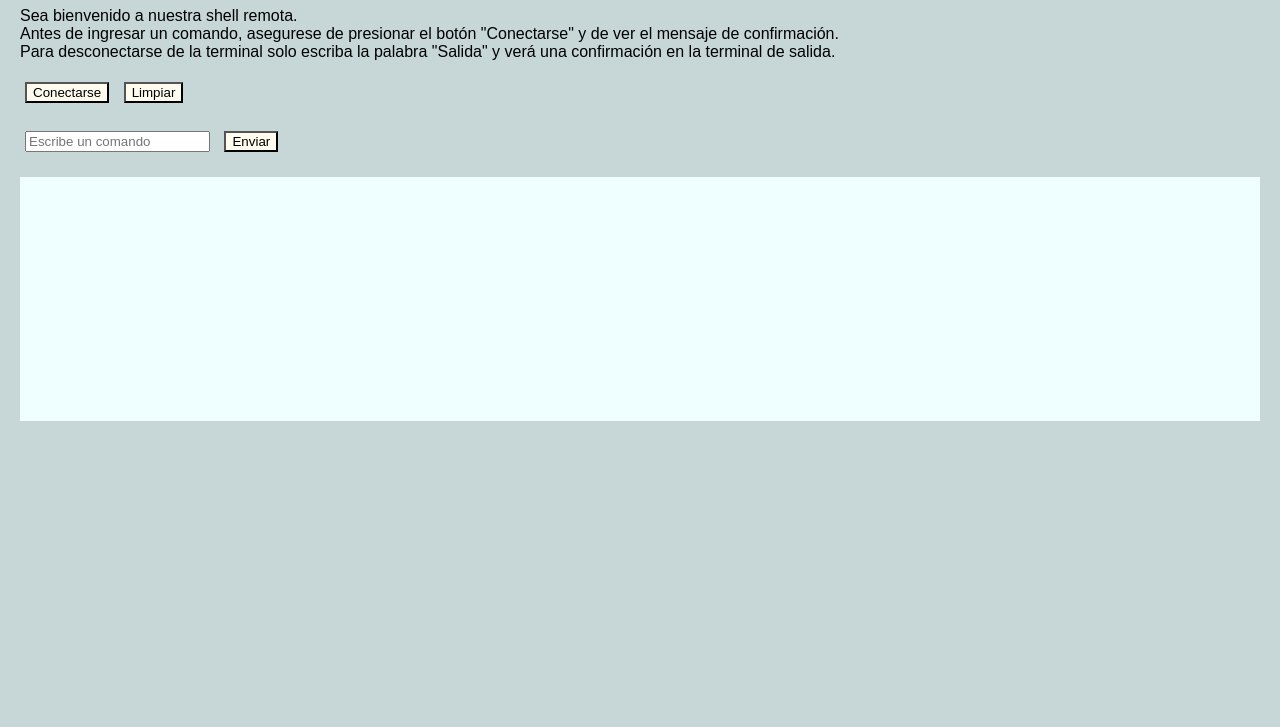
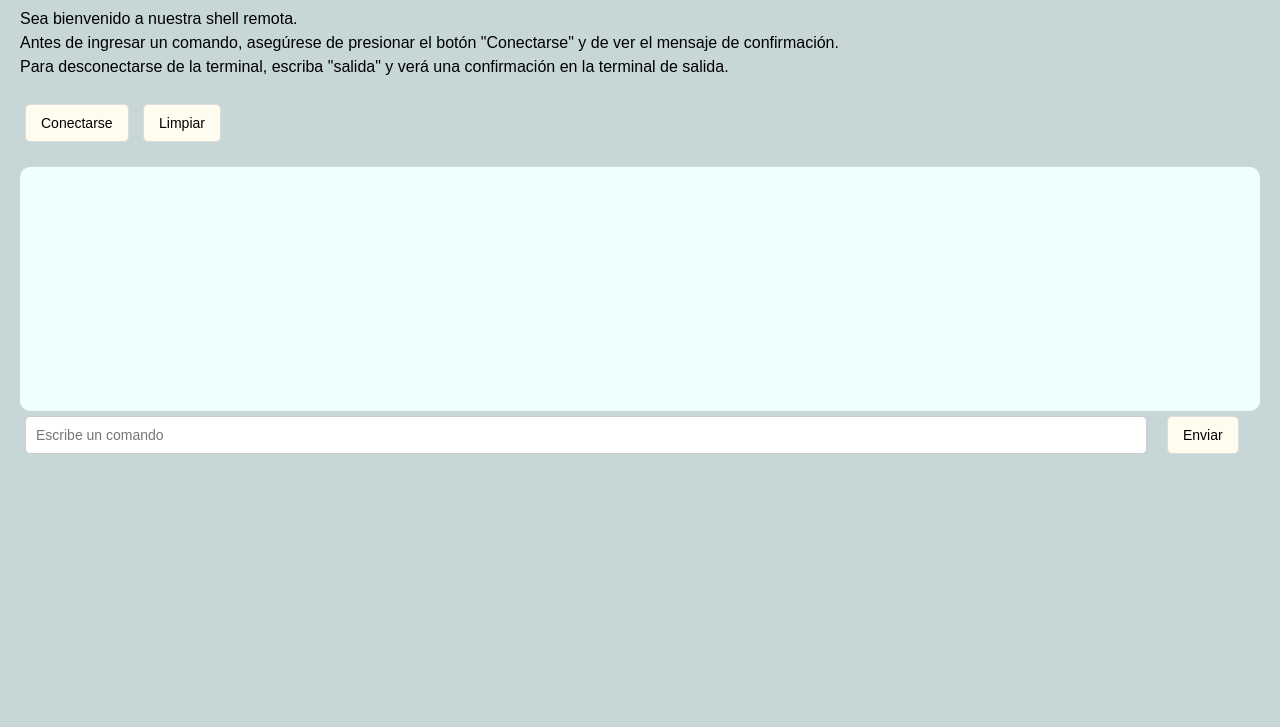
Before and after one commit to Nathal25/SOProject, a website: page public/index.html in a window 1280 px wide. Shown: the part 73-800 px from the top of the page. Drawn offline with Linux system fonts and the light colour scheme.

Commit message:
Implementacion de cambios en el diseño html

```diff
--- a/public/index.html
+++ b/public/index.html
@@ -3,12 +3,19 @@
 <head>
     <meta charset="UTF-8">
     <meta name="viewport" content="width=device-width, initial-scale=1.0">
-    <title>Client</title>
+    <title>Shell Remota</title>
     <style>
         body {
             font-family: Arial, sans-serif;
             margin: 20px;
             background-color: rgb(199, 214, 214);
+        }
+        h1 {
+            color: #333;
+        }
+        p {
+            margin-bottom: 20px;
+            line-height: 1.5;
         }
         #output {
             border: 2px solid #efffff;
@@ -17,39 +24,72 @@
             margin-top: 20px;
             height: 200px;
             overflow-y: auto;
+            border-radius: 10px; /* Bordes redondeados */
         }
-        input {
+        input[type="text"] {
             margin: 5px;
+            padding: 10px;
+            width: calc(100% - 140px);
+            border: 1px solid #ccc;
+            border-radius: 5px;
+            font-size: 14px;
         }
         button {
             margin: 5px;
+            padding: 10px 15px;
             background-color: #fffbef;
+            border: 1px solid #ddd;
+            border-radius: 5px;
+            font-size: 14px;
+            cursor: pointer;
+            transition: all 0.3s ease;
+        }
+        button:hover {
+            background-color: #f0f0f0;
+            border-color: #ccc;
+            box-shadow: 0 0 5px rgba(0, 0, 0, 0.1);
+        }
+        button:active {
+            transform: scale(0.98);
+        }
+        .input-container {
+            display: flex;
+            align-items: center;
+            gap: 10px;
+        }
+        .button-container {
+            margin-bottom: 10px;
         }
     </style>
 </head>
 <body>
-    <h1>Shell remota</h1>
+<h1>Shell Remota</h1>
 <p>Sea bienvenido a nuestra shell remota. <br>
-    Antes de ingresar un comando, asegurese de presionar el botón "Conectarse" y de ver el mensaje de confirmación. <br>
-    Para desconectarse de la terminal solo escriba la palabra "Salida" y verá una confirmación en la terminal de salida.</p>
+    Antes de ingresar un comando, asegúrese de presionar el botón "Conectarse" y de ver el mensaje de confirmación. <br>
+    Para desconectarse de la terminal, escriba "salida" y verá una confirmación en la terminal de salida.</p>
+
+<div class="button-container">
     <button id="connectBtn">Conectarse</button>
-    <button id="clearBtn"> Limpiar </button>
-    <br>
-    <br>
+    <button id="clearBtn">Limpiar</button>
+</div>
+
+<div id="output"></div>
+
+<div class="input-container">
     <input type="text" id="commandInput" placeholder="Escribe un comando">
     <button id="sendBtn">Enviar</button>
-    <div id="output"></div>
+</div>
 
 <script>
     let ws;
     const connectBtn = document.getElementById('connectBtn');
     const sendBtn = document.getElementById('sendBtn');
-        const clearBtn=document.getElementById('clearBtn');
+    const clearBtn = document.getElementById('clearBtn');
     const commandInput = document.getElementById('commandInput');
     const output = document.getElementById('output');
 
-        clearBtn.addEventListener('click',()=>{
-            output.innerHTML='';
+    clearBtn.addEventListener('click', () => {
+        output.innerHTML = '';
     });
 
     connectBtn.addEventListener('click', () => {
@@ -75,23 +115,18 @@
     sendBtn.addEventListener('click', () => {
         const command = commandInput.value.trim();
         if (command === 'salida') {
-                ws.send(command); // Enviar el comando 'salida' al servidor
-                ws.close(); // Cerrar la conexión WebSocket
+            ws.send(command);
+            ws.close();
             output.innerHTML += "<div>Conexión cerrada.</div>";
         } else {
             if (ws && ws.readyState === WebSocket.OPEN) {
-                    ws.send(command); // Enviar otros comandos
+                ws.send(command);
                 commandInput.value = '';
             } else {
                 alert('Conéctate primero al servidor.');
             }
         }
     });
-
-
 </script>
-    <!--You looking for something special?
-    Too bad for you, there's nothing.
-    Give us a good grade, please :D -->
 </body>
 </html>
```
Lines whose indentation alone changed are shown as unchanged.
